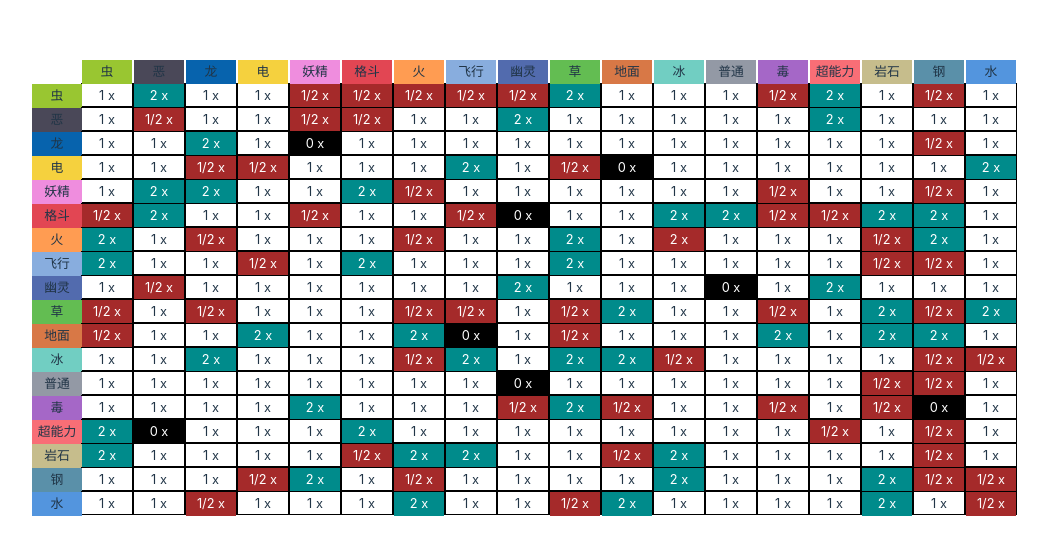
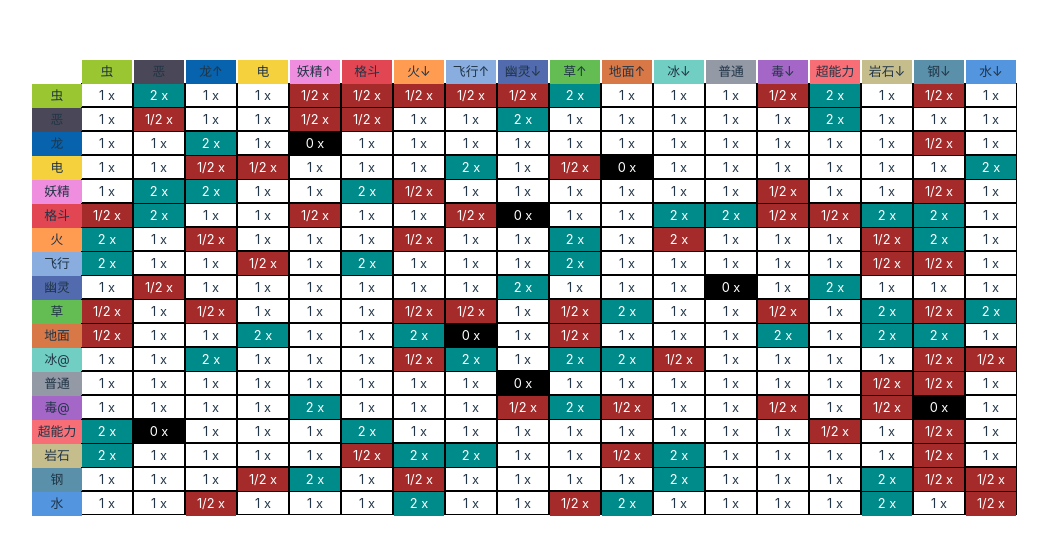
Before and after one commit to kkkktaci/pokemon_tools, a Vue app: page / in a window 1280 px wide. Shown: the part 101-656 px from the top of the page, without its empty margins (91-1139 px from the left). Built offline with nearby package versions, Linux system fonts and the light colour scheme.

Commit message:
Add test data

```diff
--- a/src/App.vue
+++ b/src/App.vue
@@ -15,7 +15,7 @@ import TypesGridVue from './components/TypesGrid.vue';
     </a>
   </div> -->
   <!-- <HelloWorld msg="Vite + Vue" /> -->
-  <TypesGridVue />
+  <TypesGridVue :move-ids="[40, 8]" />
 </template>
 
 <style scoped>
--- a/src/components/TypesGrid.vue
+++ b/src/components/TypesGrid.vue
@@ -15,9 +15,6 @@ const props = withDefaults(defineProps<{
 }>(), {
     moveIds: () => []
 })
-
-// Test 毒 冰
-const selectedMoveIds = ref([40, 8])
 
 const allTypes = computed(() => getTypesByMoveIds(props.moveIds))
 
```
